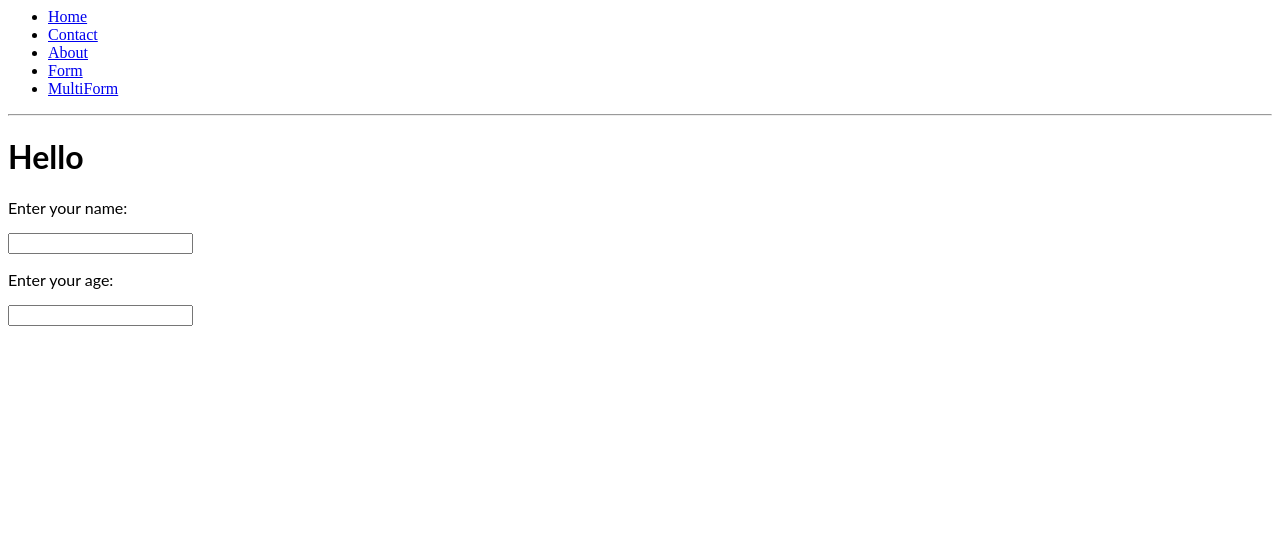
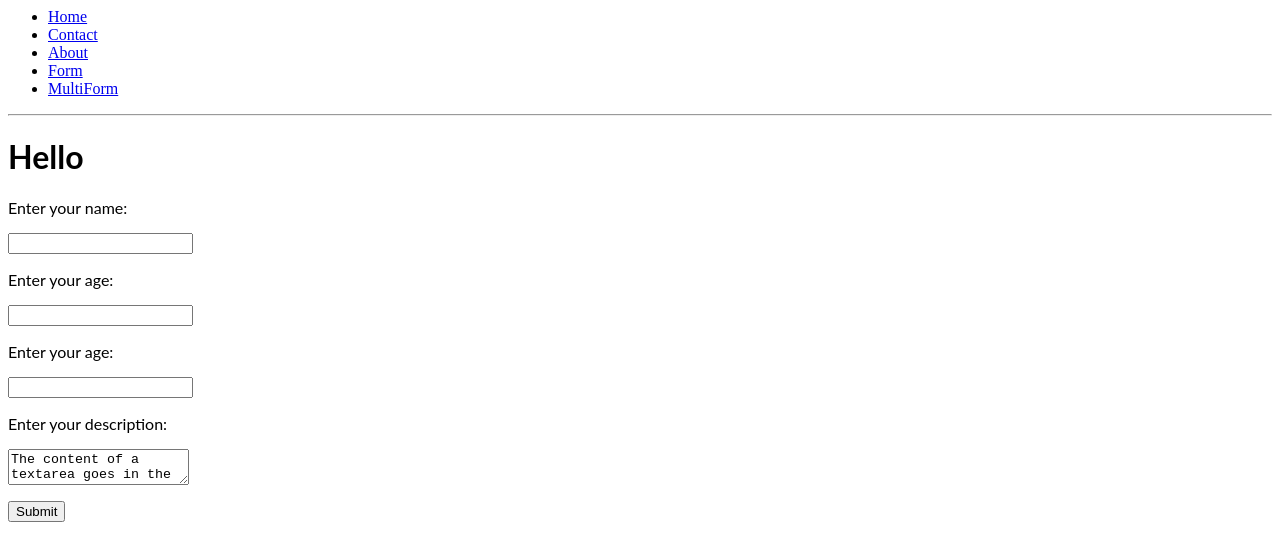
Before and after one commit to madhubn/react-w83sqq, a React (Create React App) app: page /multiForm in a window 1280 px wide. Shown: the top 560 px of the page. Built offline with nearby package versions, Linux system fonts and the light colour scheme.

Commit message:
1 file modified

```diff
--- a/src/MultiForm.js
+++ b/src/MultiForm.js
@@ -12,25 +12,51 @@ class MultiForm extends React.Component {
     super(props);
     this.state = {
       username: "",
-      age: null
+      age: null,
+      description: "The content of a textarea goes in the value attribute",
+      errormessage: ""
     };
   }
+  onSubmitForm = event => {
+    event.preventDefault();
+    let age = this.state.age;
+    // if (!Number(age)) {
+    //   alert("Your age must be a number");
+    // }
+  };
   onChanges = event => {
     let name = event.target.name;
     let val = event.target.value;
+    let err = "";
+    if (name === "age") {
+      if (val != "" && !Number(val)) {
+        err = <strong>Your age must be a number</strong>;
+      }
+    }
+    this.setState({ errormessage: err });
     this.setState({ [name]: val });
+
     console.log("this.val", this.state);
   };
   render() {
     return (
-      <form>
+      <form onSubmit={this.onSubmitForm}>
         <h1>
           Hello {this.state.username} {this.state.age}
         </h1>
         <p>Enter your name:</p>
         <input type="text" onChange={this.onChanges} name="username" />
         <p>Enter your age:</p>
-        <input type="number" onChange={this.onChanges} name="age" />
+        <input type="text" onChange={this.onChanges} name="age" />
+        {this.state.errormessage}
+        <p>Enter your age:</p>
+        <input type="text" onChange={this.onChanges} name="age" />
+        {this.state.errormessage}
+        <p>Enter your description:</p>
+        <textarea value={this.state.description} />
+        <p>
+          <button type="submit">Submit</button>
+        </p>
       </form>
     );
   }
```
